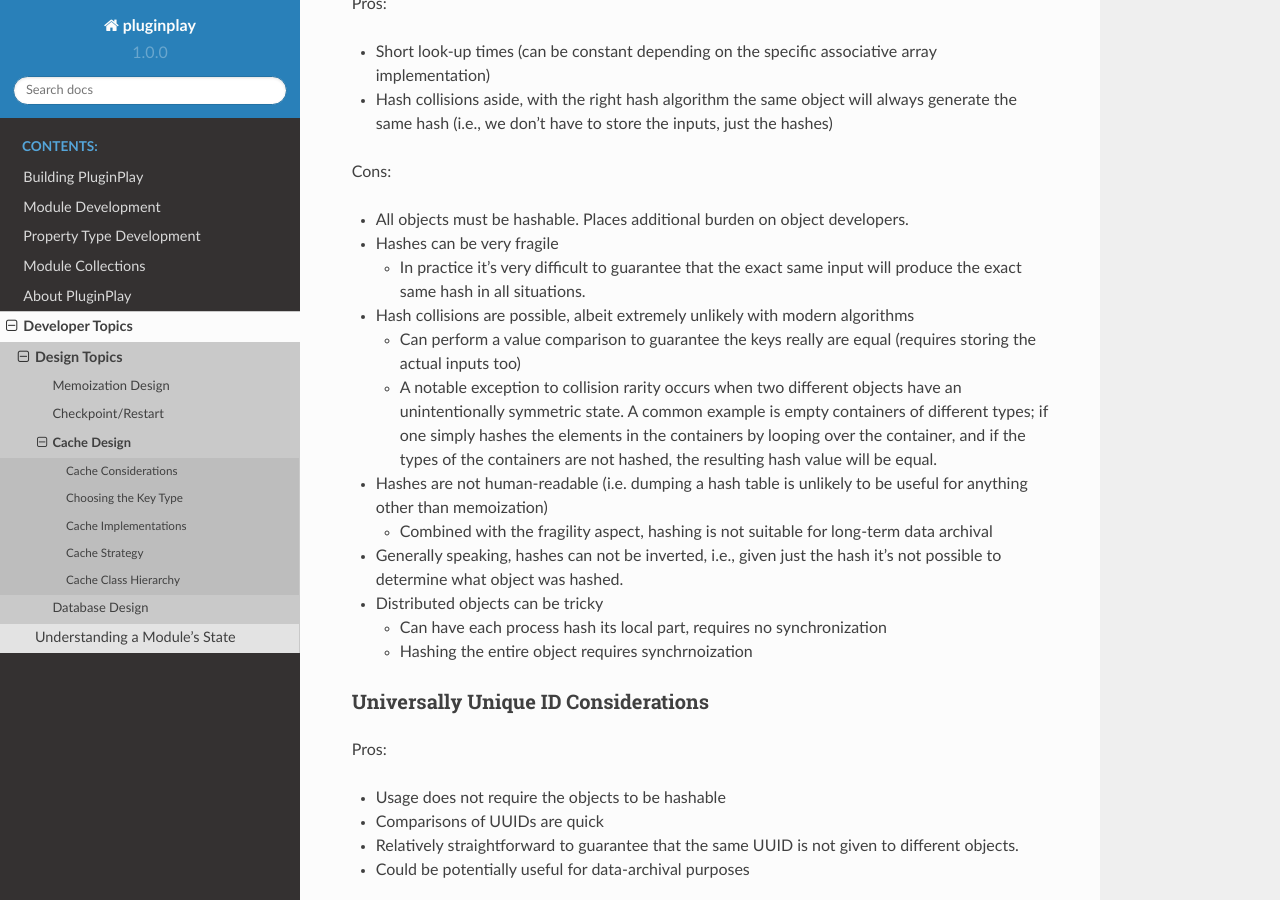
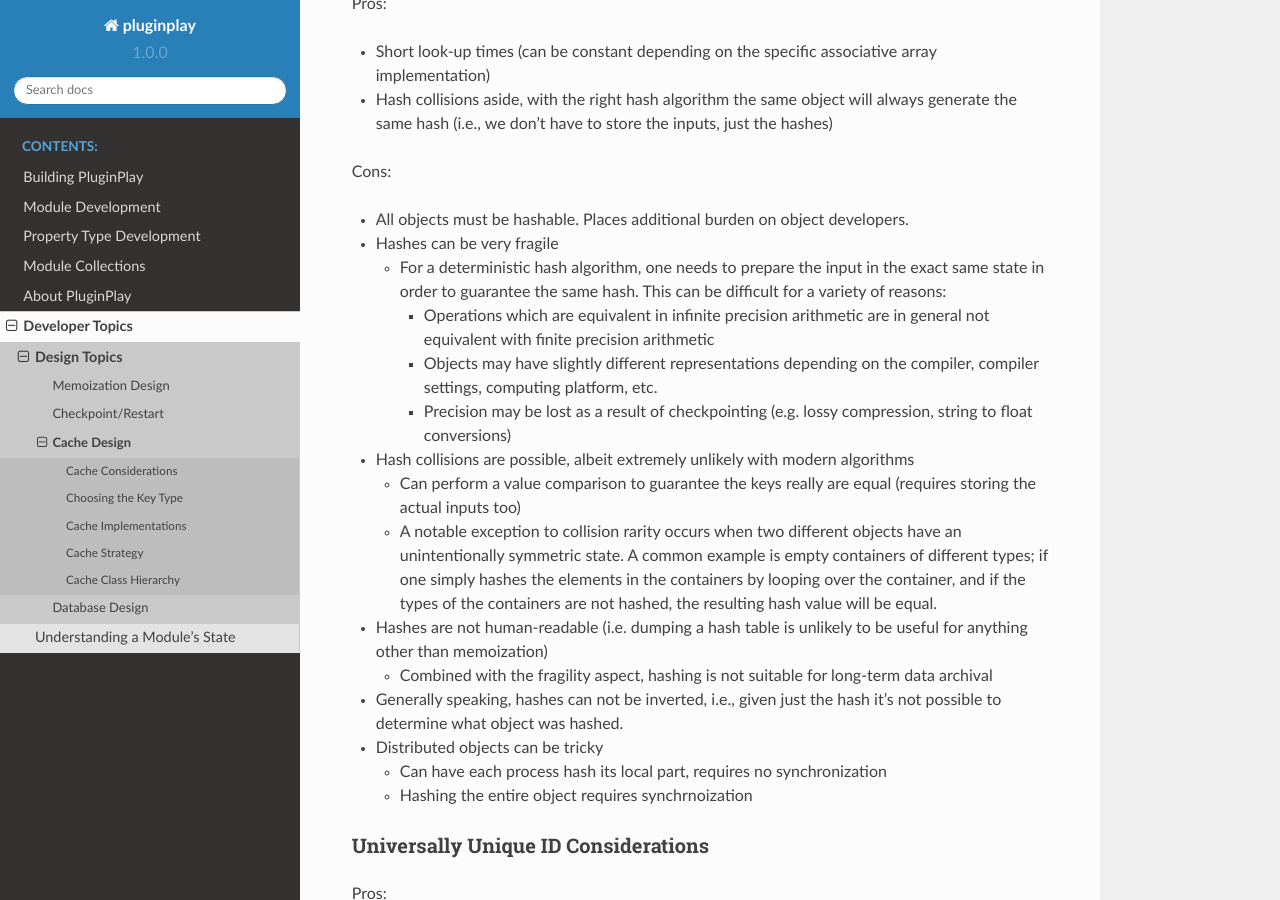
Before and after one commit to NWChemEx/PluginPlay, a Sphinx documentation site: the page built from docs/source/developer/design/cache.rst, in a window 1280 px wide and 900 px high, scrolled down 2068 px. Built offline with Sphinx 7.4.7 and the Read the Docs theme 2.0.0, drawn with Linux system fonts in a browser that asks for light colours; pages that are not in the unit, such as notebooks, are missing from menus.

Commit message:
clarifies fragility of hashes [skip ci]

```diff
--- a/docs/source/developer/design/cache.rst
+++ b/docs/source/developer/design/cache.rst
@@ -123,8 +123,16 @@ Cons:
 - All objects must be hashable. Places additional burden on object developers.
 - Hashes can be very fragile
 
-  - In practice it's very difficult to guarantee that the exact same input will
-    produce the exact same hash in all situations.
+  - For a deterministic hash algorithm, one needs to prepare the input in the
+    exact same state in order to guarantee the same hash. This can be difficult
+    for a variety of reasons:
+
+    - Operations which are equivalent in infinite precision arithmetic are in
+      general not equivalent with finite precision arithmetic
+    - Objects may have slightly different representations depending on the
+      compiler, compiler settings, computing platform, etc.
+    - Precision may be lost as a result of checkpointing (e.g. lossy
+      compression, string to float conversions)
 
 - Hash collisions are possible, albeit extremely unlikely with modern algorithms
 
```
